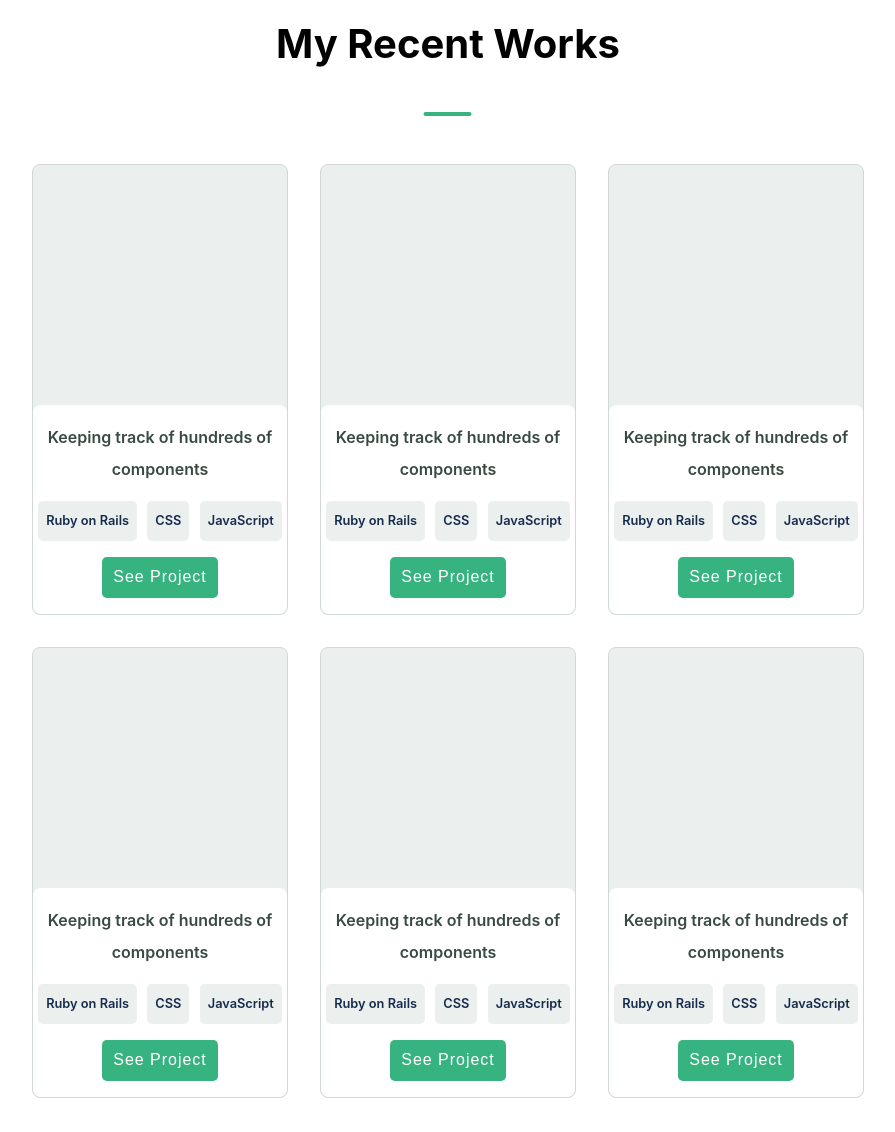
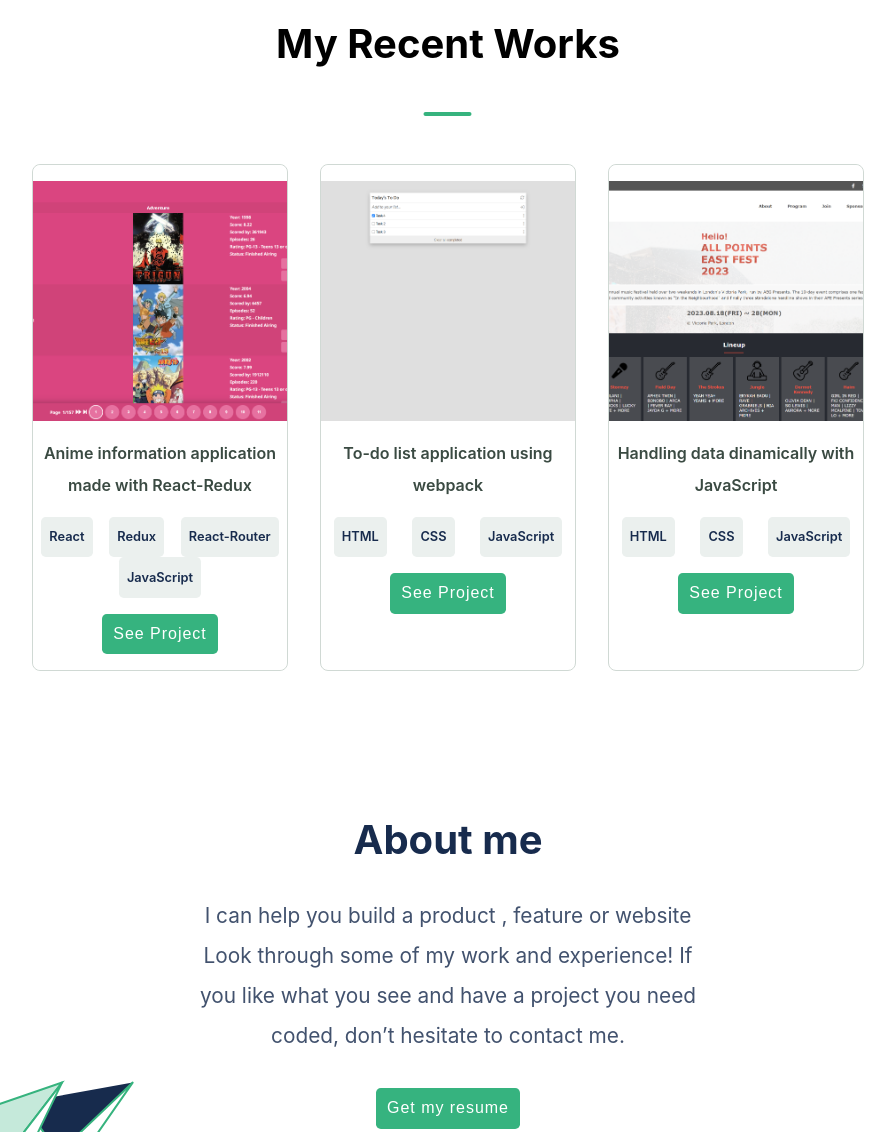
Before and after one commit to Movgto/Movgto.github.io, a website: page index.html in a window 1280 px wide. Shown: the part 868-2000 px from the top of the page, without its empty margins (192-1087 px from the left). Drawn offline with Linux system fonts and the light colour scheme; files whose address does not match are found by name.

Commit message:
Add new projects to portfolio

```diff
--- a/js/pop-up.js
+++ b/js/pop-up.js
@@ -3,60 +3,32 @@ let popupAlive = false;
 const htmlElement = document.querySelector('html');
 
 const projectsData = {
-  projects: [{
-    name: 'Keeping track of hundreds of components',
-    tech: ['Ruby on Rails', 'CSS', 'JavaScript'],
-    desc: `Lorem Ipsum is simply dummy text of the printing and typesetting industry.
-            Lorem Ipsum has been the industry's standard dummy text ever since the 1500s, when
-            an unknown printer took a galley of type and scrambled it 1960s. Lorem Ipsum is simply dummy text of the
-            printing and typesetting industry. Lorem Ipsum has been the industry's standard dummy text ever since the 1500s,
-            when an unknown printer took a galley of type and scrambled it 1960s.`
-  },
-  {
-    name: 'Keeping track of hundreds of components',
-    tech: ['Ruby on Rails', 'CSS', 'JavaScript'],
-    desc: `Lorem Ipsum is simply dummy text of the printing and typesetting industry.
-            Lorem Ipsum has been the industry's standard dummy text ever since the 1500s, when
-            an unknown printer took a galley of type and scrambled it 1960s. Lorem Ipsum is simply dummy text of the
-            printing and typesetting industry. Lorem Ipsum has been the industry's standard dummy text ever since the 1500s,
-            when an unknown printer took a galley of type and scrambled it 1960s.`
-  },
-  {
-    name: 'Keeping track of hundreds of components',
-    tech: ['Ruby on Rails', 'CSS', 'JavaScript'],
-    desc: `Lorem Ipsum is simply dummy text of the printing and typesetting industry.
-            Lorem Ipsum has been the industry's standard dummy text ever since the 1500s, when
-            an unknown printer took a galley of type and scrambled it 1960s. Lorem Ipsum is simply dummy text of the
-            printing and typesetting industry. Lorem Ipsum has been the industry's standard dummy text ever since the 1500s,
-            when an unknown printer took a galley of type and scrambled it 1960s.`
-  },
-  {
-    name: 'Keeping track of hundreds of components',
-    tech: ['Ruby on Rails', 'CSS', 'JavaScript'],
-    desc: `Lorem Ipsum is simply dummy text of the printing and typesetting industry.
-            Lorem Ipsum has been the industry's standard dummy text ever since the 1500s, when
-            an unknown printer took a galley of type and scrambled it 1960s. Lorem Ipsum is simply dummy text of the
-            printing and typesetting industry. Lorem Ipsum has been the industry's standard dummy text ever since the 1500s,
-            when an unknown printer took a galley of type and scrambled it 1960s.`
-  },
-  {
-    name: 'Keeping track of hundreds of components',
-    tech: ['Ruby on Rails', 'CSS', 'JavaScript'],
-    desc: `Lorem Ipsum is simply dummy text of the printing and typesetting industry.
-            Lorem Ipsum has been the industry's standard dummy text ever since the 1500s, when
-            an unknown printer took a galley of type and scrambled it 1960s. Lorem Ipsum is simply dummy text of the
-            printing and typesetting industry. Lorem Ipsum has been the industry's standard dummy text ever since the 1500s,
-            when an unknown printer took a galley of type and scrambled it 1960s.`
-  },
-  {
-    name: 'Keeping track of hundreds of components',
-    tech: ['Ruby on Rails', 'CSS', 'JavaScript'],
-    desc: `Lorem Ipsum is simply dummy text of the printing and typesetting industry.
-            Lorem Ipsum has been the industry's standard dummy text ever since the 1500s, when
-            an unknown printer took a galley of type and scrambled it 1960s. Lorem Ipsum is simply dummy text of the
-            printing and typesetting industry. Lorem Ipsum has been the industry's standard dummy text ever since the 1500s,
-            when an unknown printer took a galley of type and scrambled it 1960s.`
-  }]
+  projects: [
+    {
+      name: 'Anime information application made with React-Redux',
+      tech: ['React', 'Redux', 'React-Router', 'JavaScript'],
+      desc: 'This project is an application for viewing anime shows information built with ReactJS framework. It applies Components and Hooks along with GitFlow workflow. State management is implemented using Redux & Redux Toolkit. External data fetching is done with an asynchronous Thunk & Axios. Navigation is implemented using React-Router',
+      img: './images/animepedia.png',
+      src: 'https://github.com/Movgto/react-capstone',
+      live: 'https://the-animepedia.onrender.com/'
+    },
+    {
+      name: 'To-do list application using webpack',
+      tech: ['HTML', 'CSS', 'JavaScript'],
+      desc: 'A simple to do list application using webpack to make the code easier to handle as it is splitted in different modules, and it also makes the debugging process lighter, as it allows you to reuse parts parts of your code as modules, which means there\'s less code to check.',
+      img: './images/todolist.png',
+      src: 'https://github.com/Movgto/ToDoList',
+      live: 'https://movgto.github.io/ToDoList/dist/'
+    },
+    {
+      name: 'Handling data dinamically with JavaScript',
+      tech: ['HTML', 'CSS', 'JavaScript'],
+      desc: 'First capstone project I made in Microverse (a remote web development school), it\'s a website to show information about a music festival. The main goal with this project was handling data dynamically to add elements to the website with JavaScript.',
+      img: './images/capstone1.png',
+      src: 'https://github.com/Movgto/capstone_1_project',
+      live: 'https://movgto.github.io/capstone_1_project'
+    }
+  ]
 };
 
 function projectPopUp(projectIndex) {
@@ -67,7 +39,7 @@ function projectPopUp(projectIndex) {
   curtainPopUp.setAttribute('id', 'curtain');
   popUpCtr.setAttribute('id', 'popup-ctr');
   popUpCtr.innerHTML = `<div id='popup-img-ctr'>
-                            <img id='popup-img' src='./icons/work-image.png' alt='Project image' />
+                            <img id='popup-img' src=${projectsData.projects[projectIndex].img} alt='Project image' />
                             <img id='close-popup-btn' src='./icons/popup-cancel.svg' alt='Close popup button' />
                         </div>
                         <div id='popup-name-ctr'>
@@ -76,8 +48,8 @@ function projectPopUp(projectIndex) {
                         <ul class='tech' id='skill-popup-ctr'></ul>
                         <p id='work-desc'>${projectsData.projects[projectIndex].desc}</p>
                         <div id='btn-popup-ctr'>
-                            <button class='see-btn' type='button'>See live <img src='./icons/see-live.svg' /></button>
-                            <button class='see-btn' type='button'>See source <img src='./icons/see-source.svg' /></button>
+                            <a class='see-btn' href=${projectsData.projects[projectIndex].live} target='_blank'>See live <img src='./icons/see-live.svg' /></a>
+                            <a class='see-btn' href=${projectsData.projects[projectIndex].src} target='_blank'><span>See source</span><img src='./icons/see-source.svg' /></a>
                         </div>`;
 
   document.body.appendChild(curtainPopUp);
@@ -122,6 +94,7 @@ projectsData.projects.forEach((item, i) => {
   workCard.className = `work-card ${i}`;
   workCard.innerHTML = `
                         <div class="bottom-area">
+                            <img src=${item.img} class="work-img" />
                             <h2 class="top">
                                 ${item.name}
                             </h2>
--- a/js/validation.js
+++ b/js/validation.js
@@ -66,7 +66,7 @@ function validationHandler(e) {
       body: new FormData(document.querySelector('form'))
     });
 
-    alert('Your information has been succesfully delivered!');
+    alert('Your information has been succesfully delivered, I will contact you soon, thank you!');
   }
 }
 
--- a/style.css
+++ b/style.css
@@ -298,7 +298,7 @@ footer {
 }
 
 .tech-card.popup {
-  font-size: 0.8rem;
+  font-size: 0.5rem;
 }
 
 #work-desc {
@@ -361,4 +361,8 @@ small {
     background-color: #ebecf0;
     border-radius: 0.3rem;
   }
+
+  .tech-card.popup {
+    font-size: 0.8rem;
+  }
 }
--- a/support_styles/works.css
+++ b/support_styles/works.css
@@ -17,7 +17,6 @@
 .work-card {
   position: relative;
   display: flex;
-  background-color: #ebf0ee;
   border: 1px solid #d0d9d4;
   border-radius: 8px;
   width: 100%;
@@ -27,7 +26,6 @@
 }
 
 .work-card .bottom-area {
-  margin-top: 15rem;
   bottom: 0;
   display: flex;
   flex-direction: column;
@@ -96,4 +94,12 @@
   padding: 0.7rem;
   user-select: none;
   border: none;
+  text-decoration: none;
+  gap: 0.2rem;
 }
+
+.work-img {
+  width: 100%;
+  height: 15rem;
+  object-fit: cover;
+}
```
Also changed, not shown: index.html (+20 -14 lines), images/animepedia.png (added), images/capstone1.png (added), images/todolist.png (added).
